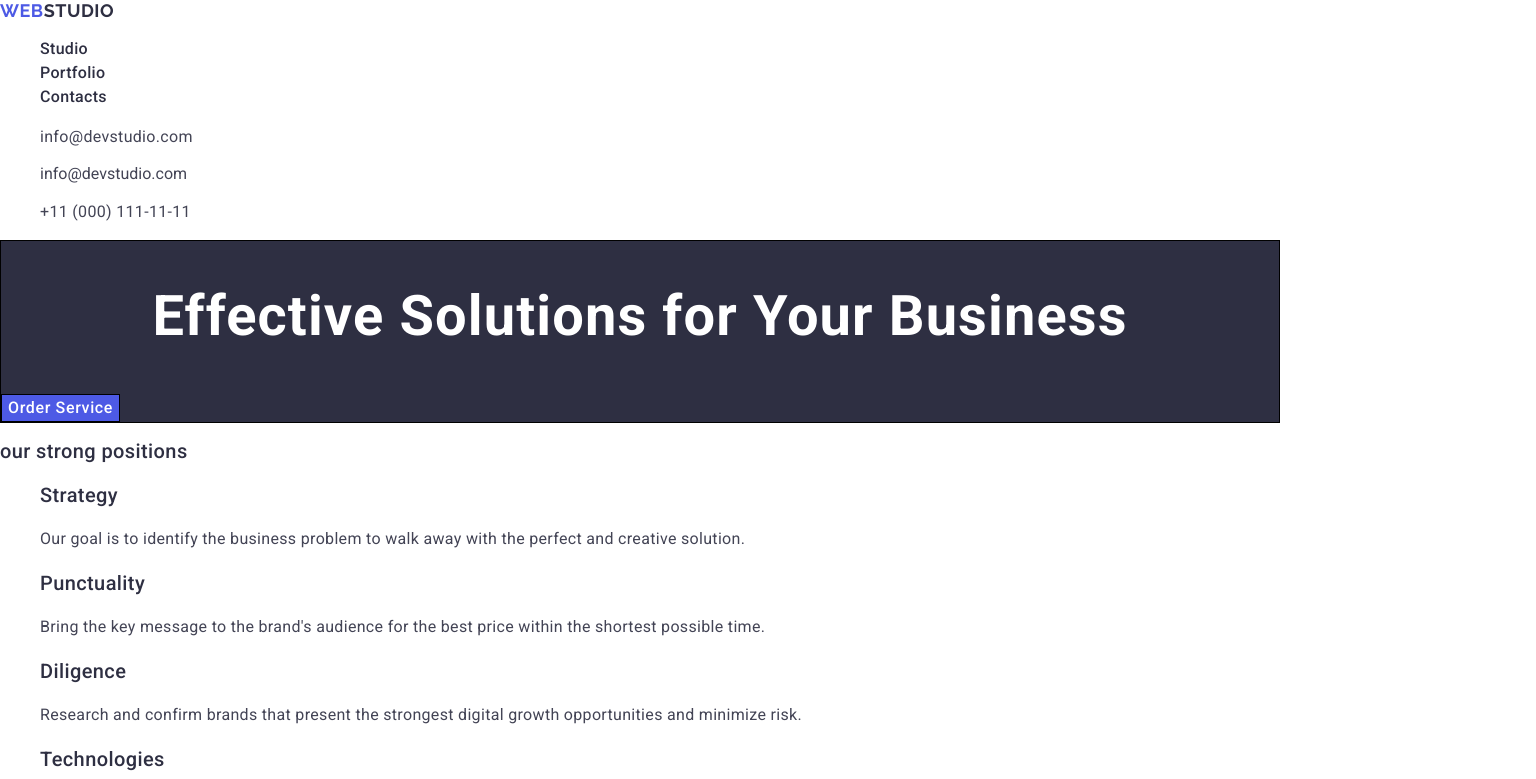
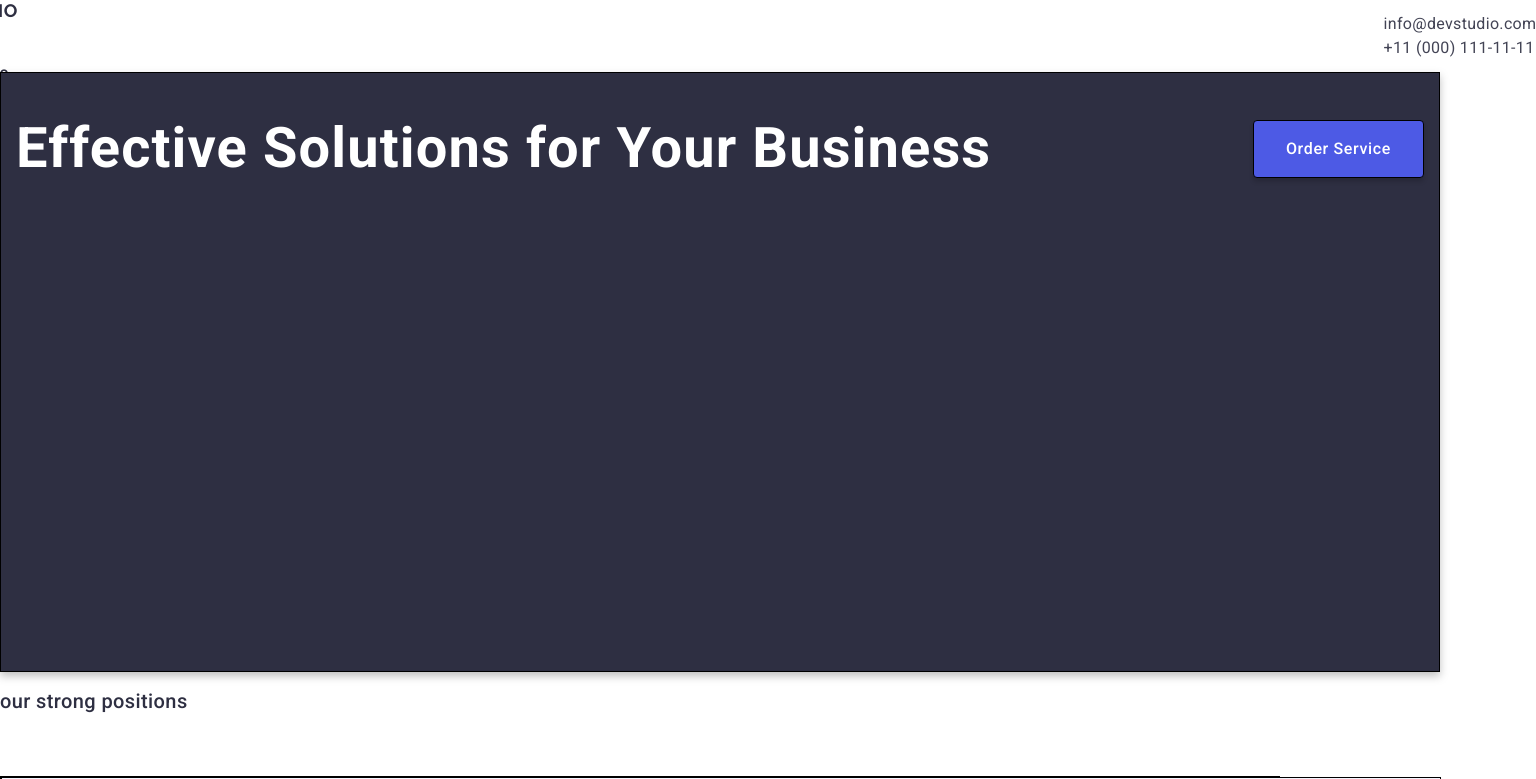
Before and after one commit to TYS2201/goit-markup-hw-03, a plain HTML site: page index.html in a window 1280 px wide. Shown: the top 779 px of the page, 1536 px wide, since content can reach past the window. Drawn offline with nearby package versions, Linux system fonts and the light colour scheme.

Commit message:
start hw3

```diff
--- a/css/styles.css
+++ b/css/styles.css
@@ -15,11 +15,14 @@ cursor: pointer;
 .page-header{
 }
 .page-navigation{
-
+  width: 1440px;
+  height: 72px;
+  flex-shrink: 0;
 background: var(--WHITE, #FFF);
 text-decoration: none;
 }
 .logotype{
+  width: 44px;
 font-family: Raleway, sans-serif;
 font-size: 18px;
 font-weight: 700;
@@ -29,6 +32,7 @@ text-transform: uppercase;
 color: var(--IRIS, #4D5AE5);
 }
 .logotype-span{
+  width: 71px;
 font-family: Raleway,sans-serif;
 font-size: 18px;
 font-weight: 700;
@@ -79,10 +83,74 @@ color: var(--SLATE, #434455);
 .menu-contact:focus{
 color: #404bbf;
 }
+
+/*-----Hero Section--*/
 .hero-image{
 border: 1px solid #000;
 background-color: #2e2f42;
+width: 1440px;
+height: 600px;
+filter: drop-shadow(0px 4px 4px rgba(0, 0, 0, 0.25));
 }
+
+.container{
+  display: flex;}
+
+.pageheader{
+  min-width: 100vh;
+  display: flex;
+  width: 1440px;
+  height: 72px;
+  justify-content: center;
+  align-items: center;
+}
+.hero-container{
+  min-width: 100vh;
+  max-width: 1158;
+  padding-left:15px;
+  padding-right:15px;
+  margin-left:auto;
+  margin-right:auto;
+  justify-content: space-between;
+  display: flex;
+  align-items: center;
+}
+.our-benefits{
+  min-width: 100vh;
+width: 1128px;
+height: 104px;
+display: flex;
+width: 264px;
+flex-direction: column;
+align-items: flex-start;
+gap: 8px;
+}
+.ourteam{
+  min-width: 100vh;
+  width: 1440px;
+height: 732px;
+flex-shrink: 0;
+border: 1px solid #000;
+background: var(--CLOUD, #F4F4FD);
+box-shadow: 0px 4px 4px 0px rgba(0, 0, 0, 0.25);
+}
+.sectionportfolio{
+  min-width: 100vh;
+  display: inline-flex;
+flex-direction: column;
+align-items: center;
+gap: 96px;
+background: #FFF;
+}
+.footer-end{
+  min-width: 100vh;
+  width: 1440px;
+height: 312px;
+flex-shrink: 0;
+background: var(--NAVY-BLUE, #2E2F42);
+}
+
+
 .main-head{
 text-align: center;
 font-family: Roboto;
@@ -100,11 +168,21 @@ letter-spacing: 0.04em;
 color: #ffffff;
 border: 1px solid #000;
 background: var(--IRIS, #4D5AE5);
+display: inline-flex;
+padding: 16px 32px;
+align-items: flex-start;
+gap: 10px;
+border-radius: 4px;
+border: 1px solid #000;
+background: #4D5AE5;
+box-shadow: 0px 4px 4px 0px rgba(0, 0, 0, 0.15);
+
 }
 .button-action:hover,
 .button-action:focus{
 background-color: #404BBF;
 }
+/*------Our Benefits-----*/
 .benefits{
 font-weight: 500;
 font-size: 20px;
--- a/index.html
+++ b/index.html
@@ -8,31 +8,17 @@
  <link rel="preconnect" href="https://fonts.googleapis.com">
  <link rel="preconnect" href="https://fonts.gstatic.com" crossorigin>
  <link href="https://fonts.googleapis.com/css2?family=Raleway:wght@700&family=Roboto:wght@400;500;700&display=swap" rel="stylesheet">
-
  <!--ModernNormalize-->
   <link rel="stylesheet" href="https://cdnjs.cloudflare.com/ajax/libs/modern-normalize/2.0.0/modern-normalize.min.css">
-
   <!--stylesheet-->
   <link rel="stylesheet" href="./css/styles.css">
 
-<!--
-
-<link rel="stylesheet" href="https://fonts.gstatic.com">
-
-<link href="https://fonts.googleapis.com/css?family=Roboto" rel="stylesheet">
-
-<link rel="preconnect" href="https://fonts.googleapis.com">
-<link rel="preconnect" href="https://fonts.gstatic.com" crossorigin>
-<link href="https://fonts.googleapis.com/css2?family=Raleway&display=swap" rel="stylesheet">
-
-<link rel="preconnect" href="https://fonts.googleapis.com">
-<link rel="preconnect" href="https://fonts.gstatic.com" crossorigin>
-<link href="https://fonts.googleapis.com/css2?family=Roboto&display=swap" rel="stylesheet">
--->
 </head>
           <!--Body-->
 <body class="body">
+
 <header class="page-header">
+  <div class="container pageheader">
   <nav class="page-navigation">
     <a class="logotype" href="./index.html">Web<span class="logotype-span">Studio</span></a>
     <ul class="menu">
@@ -51,22 +37,26 @@
       <ul class="list">
         <li class="contact-list">
           <a class="menu-contact" href="mailto:info@devstudio.com">info@devstudio.com</a>
-          <p>info@devstudio.com</p>
         </li>
         <li class="contact-list">
           <a class="menu-contact" href="tel:+110001111111">+11 (000) 111-11-11</a>
         </li>
       </ul>
     </address>
+  </div>
 </header>
 <main>
     <!--Hero Section-->
     <section class="hero-image">
+      <div class="container hero-container">
     <h1 class="main-head" id="title">Effective Solutions for Your Business</h1>
     <button class="button-action">Order Service</button>
-     </section>
+  </div>
+  </section>
     <!--Our Benefits-->
     <section class="benefits">
+
+      <div class="container our-benefits">
     <h2 class="made-benefits">our strong positions</h2>
       <ul class="made-menu">
         <li class="made-menu-item">
@@ -86,9 +76,12 @@
             <p class="made-menu-item-text">Design practice focused on digital experiences. We bring forth a deep passion for problem-solving.</p>
         </li>
       </ul>
+    </div>
     </section>
     <!--Our Team-->
     <section class="our-team">
+
+      <div class="container ourteam">
     <h2 class="our-team-title">Our Team</h2>
         <ul class="our-team-name">
           <li class="our-team-list">
@@ -120,9 +113,12 @@
         <p class="introduce">UI Designer</p>
           </li>
       </ul>
+    </div>
     </section>
     <!--Section Portfolio-->
     <section class="section-portfolio">
+      <div class="container sectionportfolio">
+
       <h2 class="section-title">Our Portfolio</h2>
       <ul class="section-portfolio-title">
         <li class="list-portfolio">
@@ -177,15 +173,17 @@
           <p class="portfolio-type">Marketing</p>
         </li>
       </ul>
-
+    </div>
     </section>
-
 </main>
 
     <footer class="end">
+      <div class="container footer-end">
+
         <a class="logotype" href="./index.html">Web<span class="logotype-span-foot">Studio</span></a>
 
       <p class="text-end">Increase the flow of customers and sales for your business with digital marketing & growth solutions.</p>
+      </div>
     </footer>
 </body>
 </html>
```
